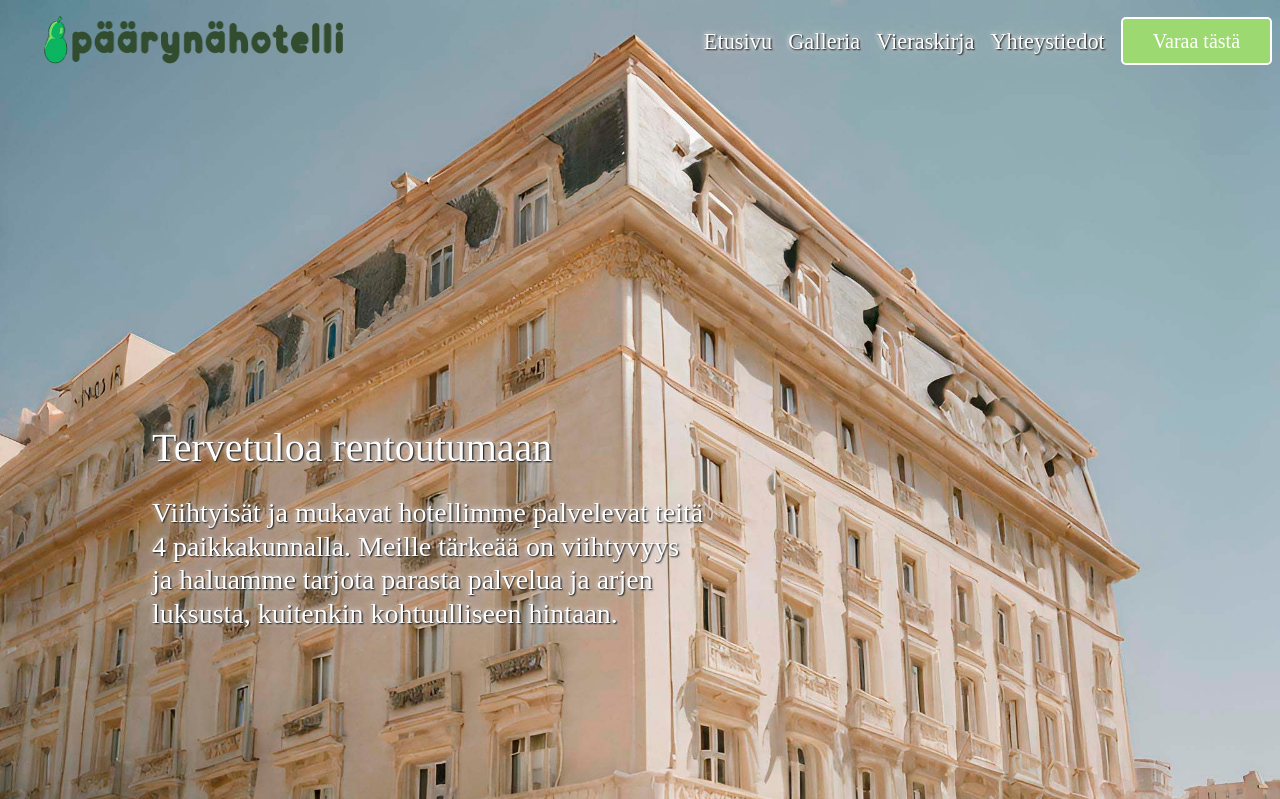
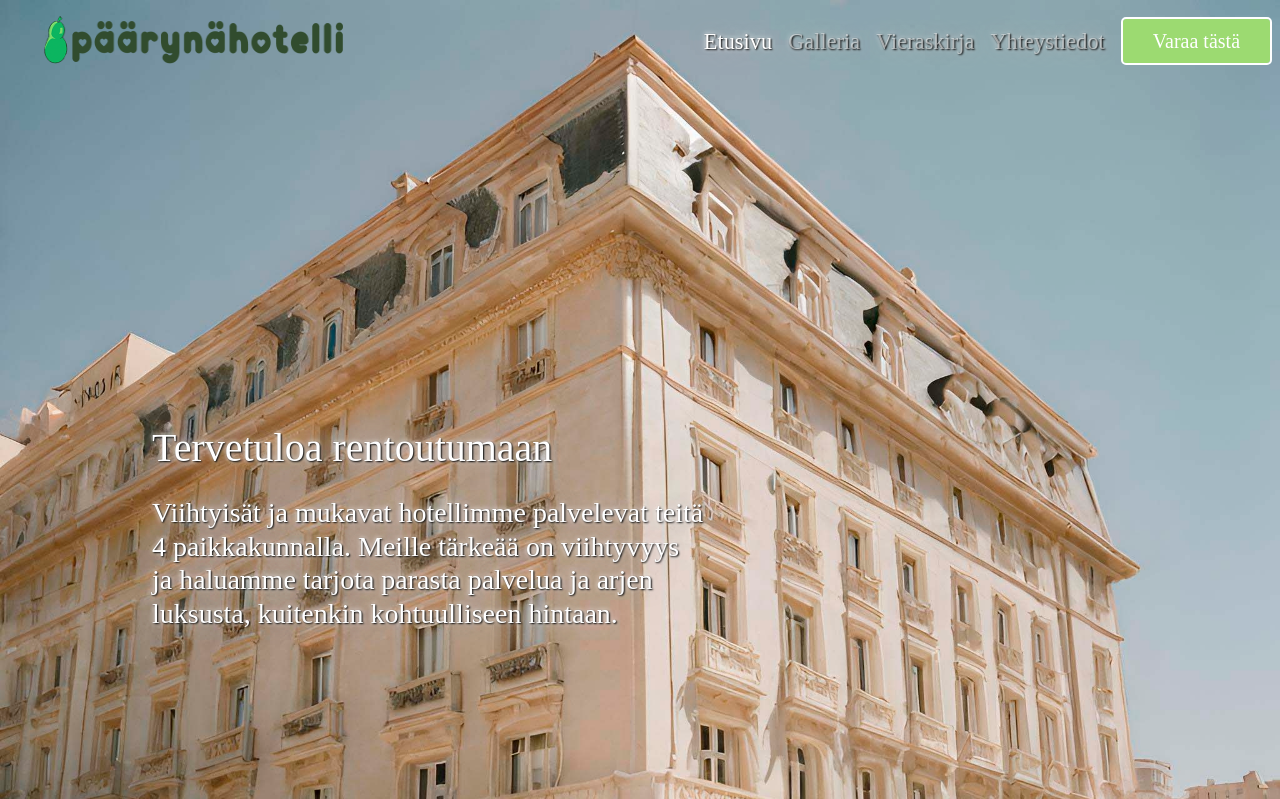
Before and after one commit to AleLMS/p_hotelli, a PHP site: page / in a window 1280 px wide. Shown: the top 799 px of the page. Run offline with PHP 8.4, Linux system fonts and the light colour scheme; data that the repository does not hold is empty; some libraries are stand-ins or nearby versions.

Commit message:
nav active fix

```diff
--- a/index.php
+++ b/index.php
@@ -49,15 +49,15 @@
                     <a class="nav-link active" aria-current="page" href="#">Etusivu</a>
                 </li>
                 <li class="nav-item mt-2">
-                    <a class="nav-link active" href="galleria/gallery.html">Galleria</a>
+                    <a class="nav-link " href="galleria/gallery.html">Galleria</a>
                 </li>
                 <li class="nav-item mt-2">
-                    <a class="nav-link active" href="vieraskirja/vieraskirja.php">Vieraskirja</a>
+                    <a class="nav-link " href="vieraskirja/vieraskirja.php">Vieraskirja</a>
                 </li>
                 <li class="nav-item mt-2">
-                    <a class="nav-link active" href="yhteys/yhteystiedot.html">Yhteystiedot</a>
+                    <a class="nav-link " href="yhteys/yhteystiedot.html">Yhteystiedot</a>
                 </li>
-                <a class="nav-link active" href="varaus/varaus.html"><input class="form-control form-control-lg" value="Varaa tästä" type="submit" name="submit"></a>
+                <a class="nav-link " href="varaus/varaus.html"><input class="form-control form-control-lg" value="Varaa tästä" type="submit" name="submit"></a>
                 </li>
             </ul>
         </div>
```
